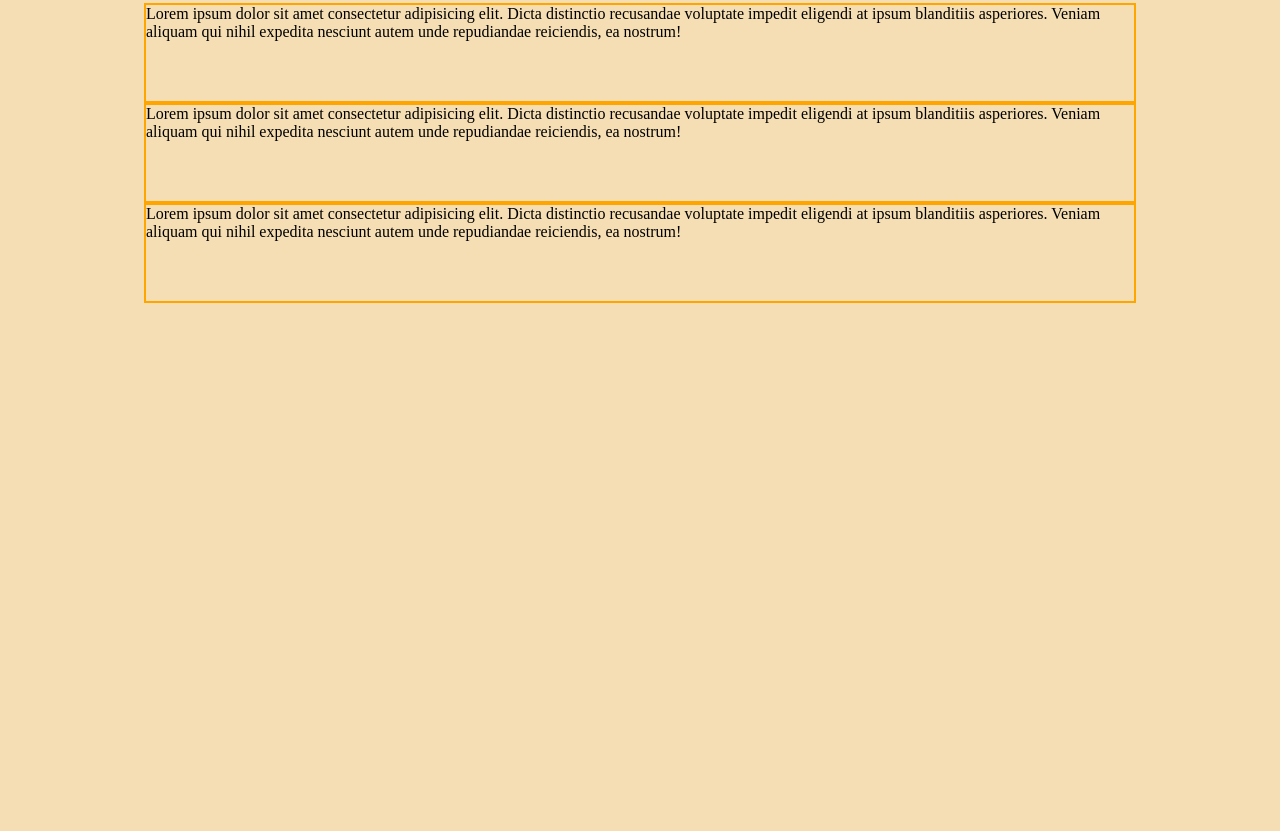
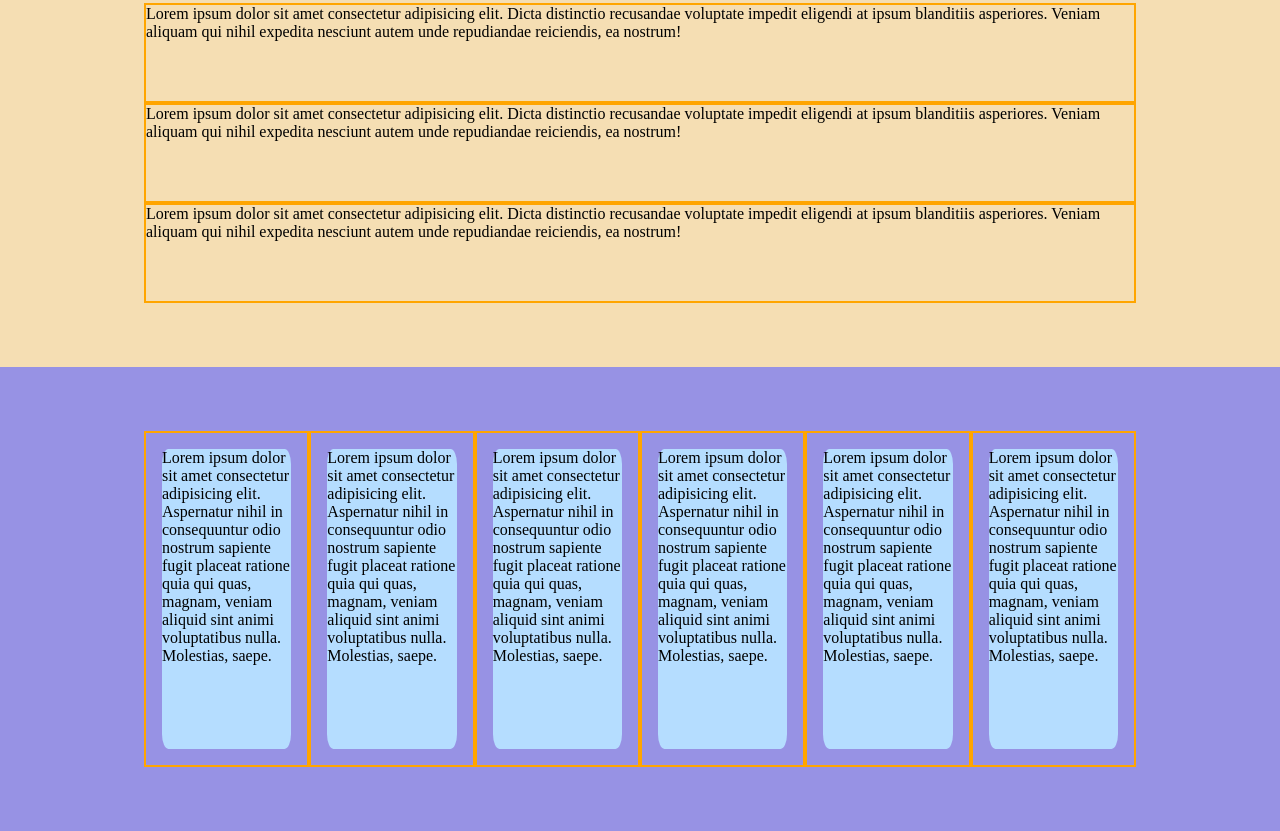
Before and after one commit to italocirillo/htmlcss-responsive-layout, a plain HTML site: page index.html in a window 1280 px wide. Shown: the part 1085-1916 px from the top of the page. Before the commit the page ends 1452 px from the top, so only its background shows below. Drawn offline with Linux system fonts and the light colour scheme.

Commit message:
sezione benefits fatta

```diff
--- a/css/responsive.css
+++ b/css/responsive.css
@@ -9,6 +9,9 @@
     }
     .colonna-larga{
         width: calc(100% / 3 *2);
+    }
+    .col-di6{
+        width: 50%;
     }
 
 }
@@ -26,7 +29,10 @@
         display: block;
     }
     .col-di2{
-        width: calc(100% / 2);
+        width: 50%;
+    }
+    .col-di6{
+        width: calc(100% / 3);
     }
 }
 
@@ -39,4 +45,7 @@
     .col-di5{
         width: calc(100% / 5 - (1em / 5));
     }
+    .col-di6{
+        width: calc(100% / 6);
+    }
 }
--- a/css/style.css
+++ b/css/style.css
@@ -108,8 +108,17 @@ ul{
     border: 2px solid orange;
 }
 
+/* SEZIONE BENEFITS */
+.sezione-benefits{
+    background-color: #9792e4;
+}
+.col-di6{
+    width: 100%;
+    padding: 1em;
 
-
+    /* debug */
+    border: 2px solid orange;
+}
 
 
 
--- a/index.html
+++ b/index.html
@@ -117,6 +117,47 @@
             </div>
         </section>
         <!-- FINE 3ª SEZIONE -->
+
+        <!-- GRIGLIA 4ª SEZIONE -->
+        <section class="sezione-benefits">
+            <div class="contenitore padding-verticale-4">
+                <div class="riga">
+                    <div class="col-di6">
+                        <div class="carta">
+                            Lorem ipsum dolor sit amet consectetur adipisicing elit. Aspernatur nihil in consequuntur odio nostrum sapiente fugit placeat ratione quia qui quas, magnam, veniam aliquid sint animi voluptatibus nulla. Molestias, saepe.
+                        </div>
+                    </div>
+                    <div class="col-di6">
+                        <div class="carta">
+                            Lorem ipsum dolor sit amet consectetur adipisicing elit. Aspernatur nihil in consequuntur odio nostrum sapiente fugit placeat ratione quia qui quas, magnam, veniam aliquid sint animi voluptatibus nulla. Molestias, saepe.
+                        </div>
+                    </div>
+                    <div class="col-di6">
+                        <div class="carta">
+                            Lorem ipsum dolor sit amet consectetur adipisicing elit. Aspernatur nihil in consequuntur odio nostrum sapiente fugit placeat ratione quia qui quas, magnam, veniam aliquid sint animi voluptatibus nulla. Molestias, saepe.
+                        </div>
+                    </div>
+                    <div class="col-di6">
+                        <div class="carta">
+                            Lorem ipsum dolor sit amet consectetur adipisicing elit. Aspernatur nihil in consequuntur odio nostrum sapiente fugit placeat ratione quia qui quas, magnam, veniam aliquid sint animi voluptatibus nulla. Molestias, saepe.
+                        </div>
+                    </div>
+                    <div class="col-di6">
+                        <div class="carta">
+                            Lorem ipsum dolor sit amet consectetur adipisicing elit. Aspernatur nihil in consequuntur odio nostrum sapiente fugit placeat ratione quia qui quas, magnam, veniam aliquid sint animi voluptatibus nulla. Molestias, saepe.
+                        </div>
+                    </div>
+                    <div class="col-di6">
+                        <div class="carta">
+                            Lorem ipsum dolor sit amet consectetur adipisicing elit. Aspernatur nihil in consequuntur odio nostrum sapiente fugit placeat ratione quia qui quas, magnam, veniam aliquid sint animi voluptatibus nulla. Molestias, saepe.
+                        </div>
+                    </div>
+                </div>
+            </div>
+        </section>
+        <!-- FINE GRIGLIA 4ª SEZIONE-->
+
+
     </main>
     <!-- FINE MAIN -->
 
```
